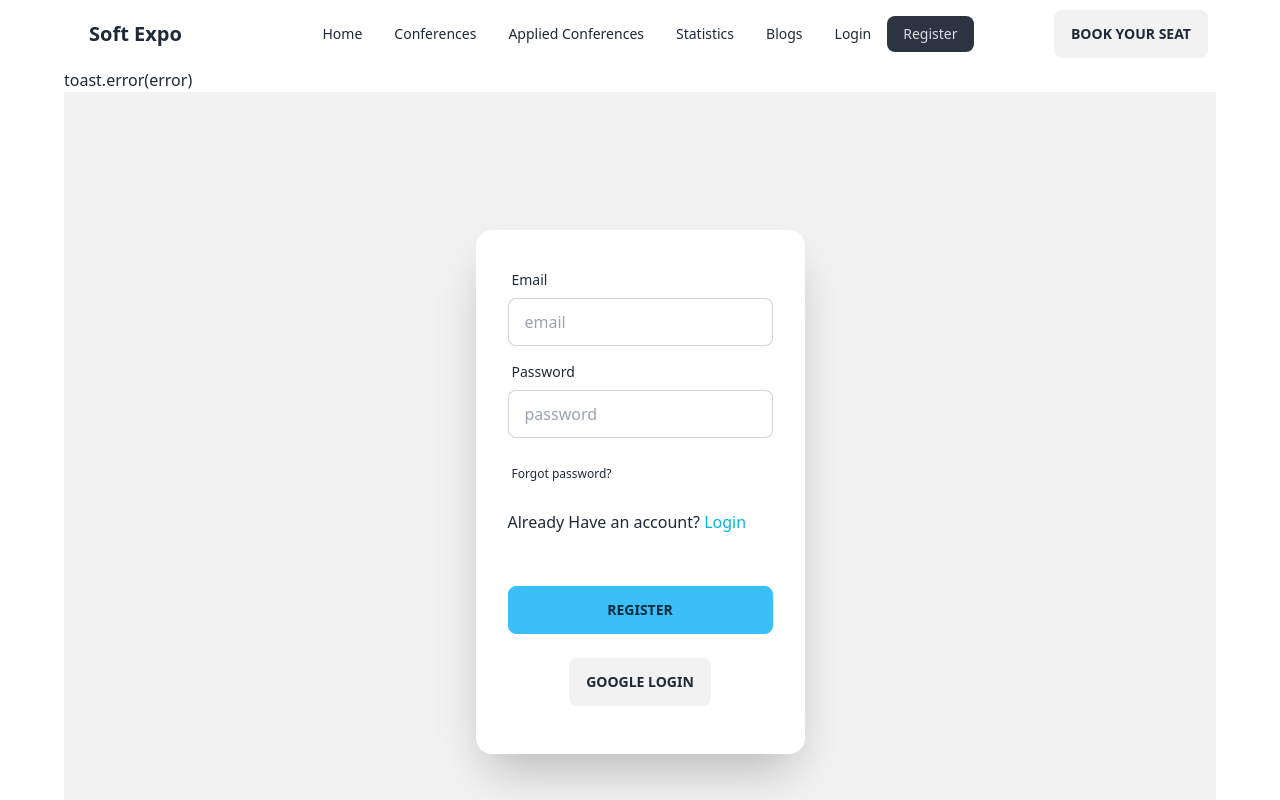
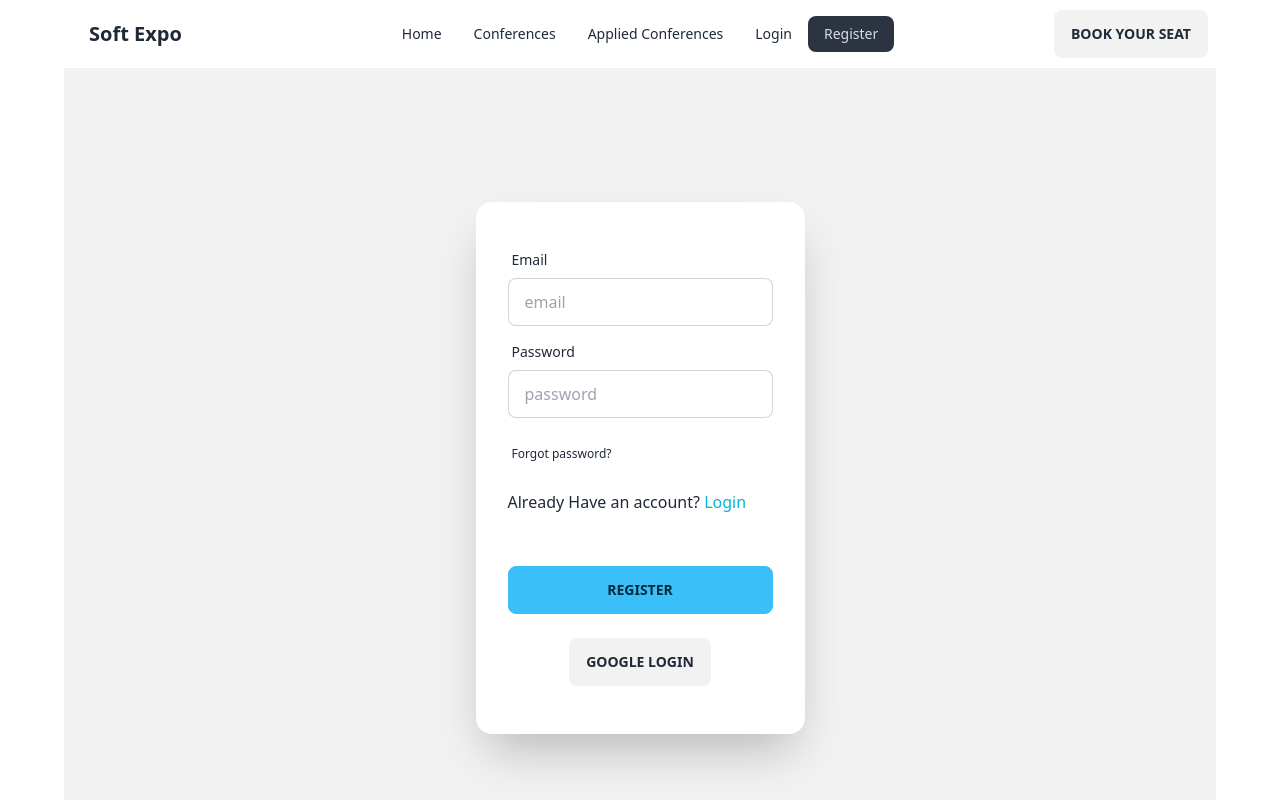
Before and after one commit to rockyhaque/soft-expo-public, a React (Vite) app: page /register in a window 1280 px wide. Shown: the top 800 px of the page. Built offline with nearby package versions, Linux system fonts and the light colour scheme.

Commit message:
readme file added with mcq test answer

```diff
--- a/src/Hook/AuthProvider.jsx
+++ b/src/Hook/AuthProvider.jsx
@@ -26,6 +26,8 @@ const AuthProvider = ({children}) => {
         return createUserWithEmailAndPassword(auth, email, password);
     }
 
+
+
     const AuthInfo = {
         googleSignIn,
         signUp
--- a/src/components/AppliedConferences/AppliedConferences.jsx
+++ b/src/components/AppliedConferences/AppliedConferences.jsx
@@ -49,7 +49,7 @@ const AppliedConferences = () => {
       <h2>Conferences I applied : {appliedConferences.length}</h2>
 
       <details className="dropdown mb-32">
-        <summary className="m-1 btn">open or close</summary>
+        <summary className="m-1 btn">Filter</summary>
         <ul className="p-2 shadow menu dropdown-content z-[1] bg-base-100 rounded-box w-52">
           <li onClick={() => handleConferencesFilter('all')}><a>All</a></li>
           <li onClick={() => handleConferencesFilter('online')}><a>Online</a></li>
@@ -60,9 +60,12 @@ const AppliedConferences = () => {
       <ul>
         {displayConferences.map((conference) => (
           <li key={conference.id}>
+            <span className="round text-orange-400">
+                {conference.conference_title}
+
+            </span>
             <span>
-                {conference.conference_title}
-                {conference.company_name} : {conference.online_or_offline}
+              Apply Mode : {conference.online_or_offline}
             </span>
           </li>
         ))}
--- a/src/components/Header/Header.jsx
+++ b/src/components/Header/Header.jsx
@@ -6,8 +6,6 @@ const Header = () => {
       <li><NavLink to="/">Home</NavLink></li>
       <li><NavLink to="/conferences">Conferences</NavLink></li>
       <li><NavLink to="/applied">Applied Conferences</NavLink></li>
-      <li><NavLink to="/statistics">Statistics</NavLink></li>
-      <li><NavLink to="/blogs">Blogs</NavLink></li>
       <li><NavLink to="/login">Login</NavLink></li>
       <li><NavLink to="/register">Register</NavLink></li>
 
--- a/src/components/Register/Register.jsx
+++ b/src/components/Register/Register.jsx
@@ -1,7 +1,7 @@
 import { useContext, useState } from "react";
 import { Link } from "react-router-dom";
 import { AuthContext } from "../../Hook/AuthProvider";
-import { Toaster } from "react-hot-toast";
+// import { Toaster } from "react-hot-toast";
 
 const Register = () => {
 
@@ -15,37 +15,44 @@ const Register = () => {
     //     setEmail(text);
     // }
 
-    const handleRegister = () => {
-        if(!/^(?=.*[A-Za-z])(?=.+\d)[A-Za-z\d]{8, }$/.test(password)){
-            setError("Minimum 8 character, at least one leter and one number ");
-        }
-        else{
-            setError("");
-            if(email){
-                signUp(email, password)
+    const handleRegister = (e) => {
+        e.preventDefault()
+        signUp(email, password)
                 .then(result => {
                     console.log(result.user);
                 })
-            }
-        }
+        // if(!/^(?=.*[A-Za-z])(?=.+\d)[A-Za-z\d]{8,}$/.test(password)){
+        //     setError("Minimum 8 character, at least one leter and one number ");
+        // }
+        // else{
+        //     setError("");
+        //     if(email){
+        //         signUp(email, password)
+        //         .then(result => {
+        //             console.log(result.user);
+        //         })
+        //     }
+        // }
     }
 
   return (
     <div>
 
-    <div><Toaster/></div>
-    toast.error(error)
+
+
 
       <div className="hero min-h-screen bg-base-200">
+      {/* <div><Toaster/></div> */}
         <div className="hero-content flex-col lg:flex-row-reverse">
 
           <div className="card flex-shrink-0 w-full max-w-sm shadow-2xl bg-base-100">
-            <form className="card-body">
+            <form onSubmit={handleRegister} className="card-body">
+            <p>{error}</p>
               <div className="form-control">
                 <label className="label">
                   <span className="label-text">Email</span>
                 </label>
-                {/* <p>{error}</p> */}
+                {/* toast.error(error); */}
                 <input onChange={(e) => setEmail(e.target.value)}
                   type="email"
                   name="email"
@@ -75,11 +82,11 @@ const Register = () => {
                 </div>
               </div>
               <div className="form-control mt-6">
-                <button onClick={handleRegister} className="btn btn-info">Register</button>
+                <button type="submit" onClick={handleRegister} className="btn btn-info">Register</button>
               </div>
 
               <div className="text-center">
-                <button className="btn my-4 ">
+                <button type="button" className="btn my-4 ">
                   Google Login
                 </button>
               </div>
```
Also changed, not shown: 1 other file (tests, documents, lock files or other folders).
